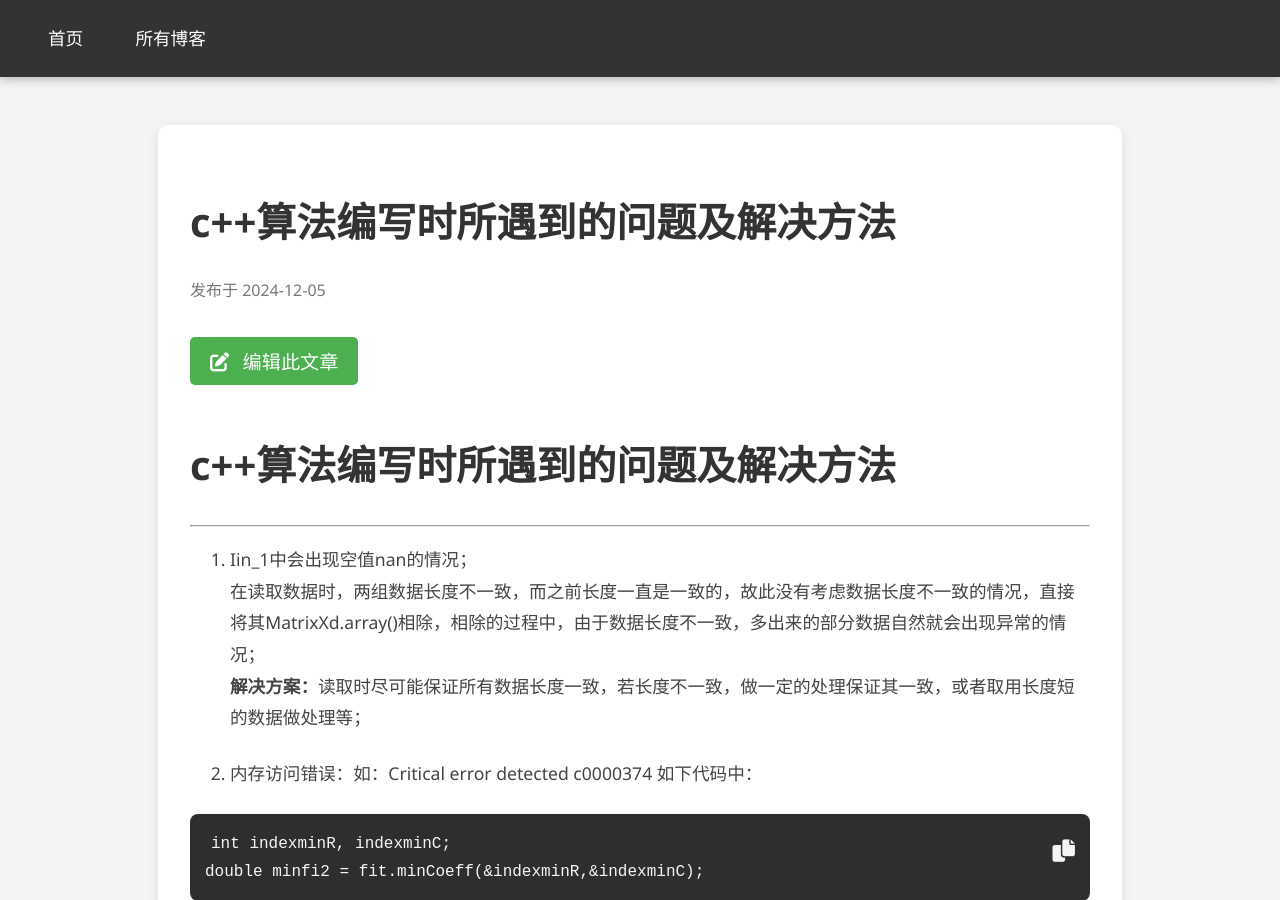
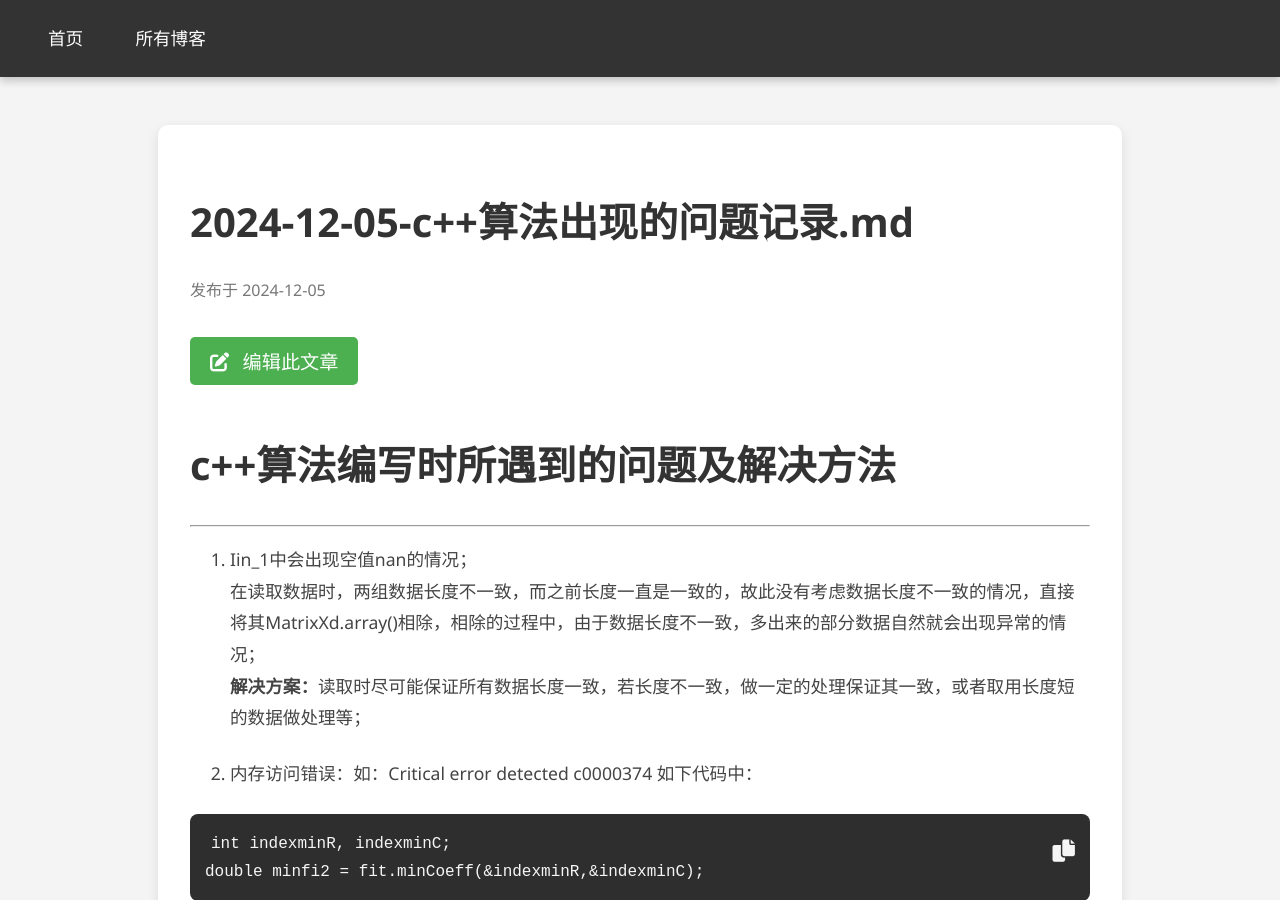
Before and after one commit to Drelov/newpage, a Jekyll site: the page built from _posts/2024-12-05-c++算法出现的问题记录.md, in a window 1280 px wide and 900 px high. Built offline with Jekyll 4.4.1, drawn with Linux system fonts in a browser that asks for light colours.

Commit message:
Update post.html

```diff
--- a/_layouts/post.html
+++ b/_layouts/post.html
@@ -19,7 +19,7 @@
 
   <main>
     <article class="post">
-      <h1>{{ page.title }}</h1>
+      <h1>{{ page.name }}</h1>
       <p class="post-meta">
         发布于 {{ page.date | date: "%Y-%m-%d" }}
       </p>
```
